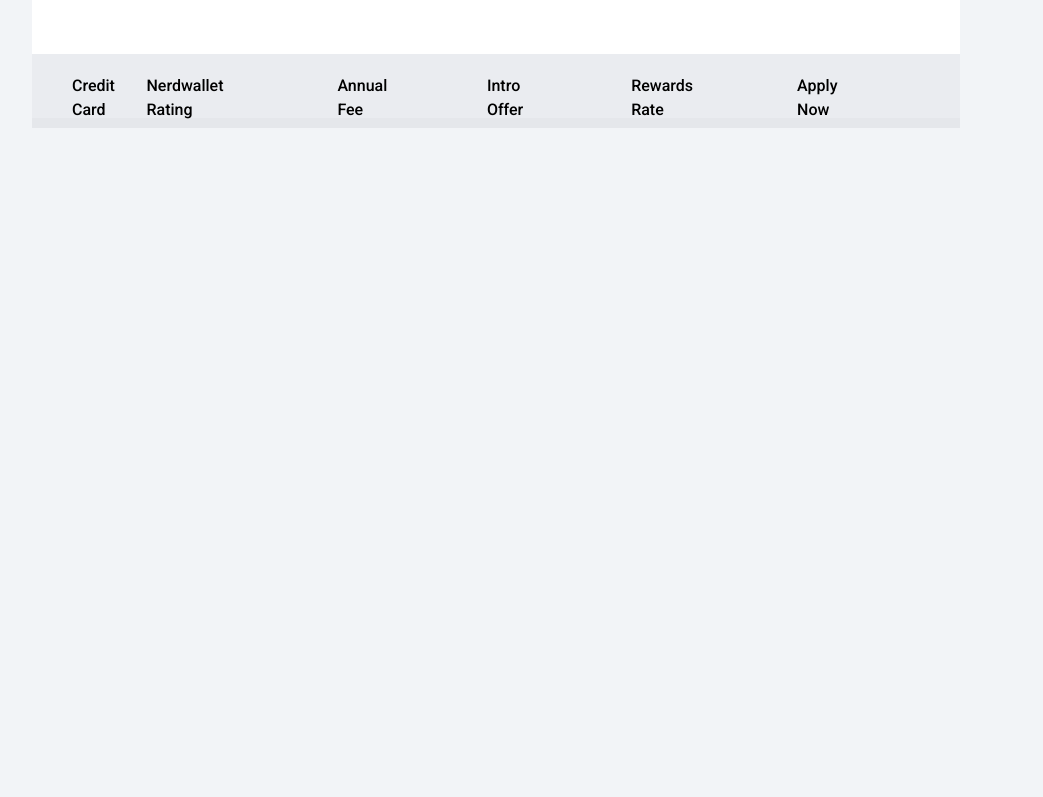
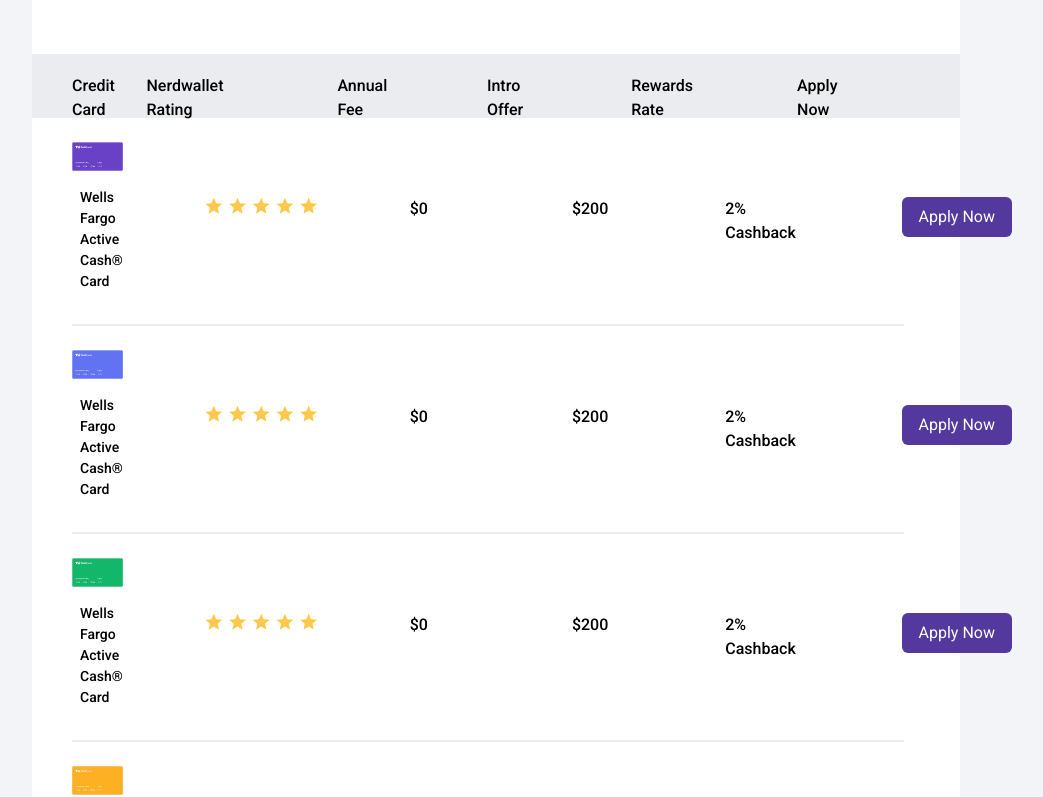
Before and after one commit to Sadmin23/Nest-Finance, a Next.js app: page /card-details in a window 1280 px wide. Shown: the part 1478-2275 px from the top of the page, without its empty margins (128-1171 px from the left). Built offline with nearby package versions, Linux system fonts and the light colour scheme.

Commit message:
fix card details page

```diff
--- a/components/Cardrow.tsx
+++ b/components/Cardrow.tsx
@@ -1,16 +1,44 @@
 'use client';
 import { useRouter } from 'next/navigation';
 import Image from 'next/image'
-import { Button } from 'antd';
 
-const TickCross = (): JSX.Element => {
+const Cardrow = ({ imageno }: { imageno: number }): JSX.Element => {
   const router = useRouter();
 
+    let source = "/brand_assets/card"+imageno+".png";
+
   return (
-    <div className="col-span-1 border-l-2 border-t-2 flex-col">
-
+    <div className='bg-white flex h-52 font-medium border-b-2 border-[#EAECF0] ml-10 mr-14'>
+        <div className='flex-col mt-6'>
+            <Image
+                src={source}
+                width={189}
+                height={100}
+                alt="bg"
+            />
+            <div className='text-sm ml-2 mt-4'>
+                <h1>Wells Fargo Active Cash®</h1>
+                <h1>Card</h1>
+            </div>
+        </div>
+        <div className='flex my-auto mr-2 ml-auto'>
+            <svg xmlns="http://www.w3.org/2000/svg" width="137" height="17" viewBox="0 0 113 17" fill="none" className='ml-[70px]'>
+                <path d="M8.81968 13.5185L14.0211 16.6579L12.6408 10.7411L17.2363 6.76L11.1847 6.24659L8.81968 0.666382L6.45462 6.24659L0.403076 6.76L4.99854 10.7411L3.61822 16.6579L8.81968 13.5185Z" fill="#FEC84B"/>
+                <path d="M32.5185 13.5185L37.72 16.6579L36.3397 10.7411L40.9351 6.76L34.8836 6.24659L32.5185 0.666382L30.1535 6.24659L24.1019 6.76L28.6974 10.7411L27.3171 16.6579L32.5185 13.5185Z" fill="#FEC84B"/>
+                <path d="M56.2174 13.5185L61.4188 16.6579L60.0385 10.7411L64.634 6.76L58.5825 6.24659L56.2174 0.666382L53.8523 6.24659L47.8008 6.76L52.3962 10.7411L51.0159 16.6579L56.2174 13.5185Z" fill="#FEC84B"/>
+                <path d="M79.9161 13.5185L85.1176 16.6579L83.7373 10.7411L88.3327 6.76L82.2812 6.24659L79.9161 0.666382L77.5511 6.24659L71.4995 6.76L76.095 10.7411L74.7147 16.6579L79.9161 13.5185Z" fill="#FEC84B"/>
+                <path d="M103.615 13.5185L108.816 16.6579L107.436 10.7411L112.032 6.76L105.98 6.24659L103.615 0.666382L101.25 6.24659L95.1984 6.76L99.7938 10.7411L98.4135 16.6579L103.615 13.5185Z" fill="#FEC84B"/>
+            </svg>
+            <h1 className='ml-20'>$0</h1>
+            <h1 className='ml-36'>$200</h1>
+            <div className='flex-col ml-[117px]'>
+                <h1>2%</h1>
+                <h1>Cashback</h1>
+            </div>
+            <button className='rounded-[6px] ml-[106px] w-[110px] h-10 text-base font-normal text-white bg-[#53389E]'>Apply Now</button>
+        </div>
     </div>
   );
 };
 
-export default TickCross;
+export default Cardrow;
--- a/components/Footer.tsx
+++ b/components/Footer.tsx
@@ -20,8 +20,8 @@
                 </div>
                 <div className='flex space-x-14 font-inter font-normal text-base text-white mt-10 '>
                   <Link href="/">Home</Link>
-                  <Link href="/">Banking</Link>
-                  <Link href="/">Credit Cards</Link>
+                  <Link href="/all-banks">Banking</Link>
+                  <Link href="/card-details">Credit Cards</Link>
                   <Link href="/">Deposits</Link>
                   <Link href="/">Loans</Link>
                 </div>
--- a/components/Nav.tsx
+++ b/components/Nav.tsx
@@ -35,8 +35,8 @@
       </div>
       <div className={`font-inter font-normal text-base ${text} space-x-12 my-auto`}>
         <Link href="/">Home</Link>
-        <Link href="/">Banking</Link>
-        <Link href="/">Credit Cards</Link>
+        <Link href="/all-banks">Banking</Link>
+        <Link href="/card-details">Credit Cards</Link>
         <Link href="/">Deposits</Link>
         <Link href="/">Loans</Link>
         <Link href="/">Mutual Funds</Link>
```
